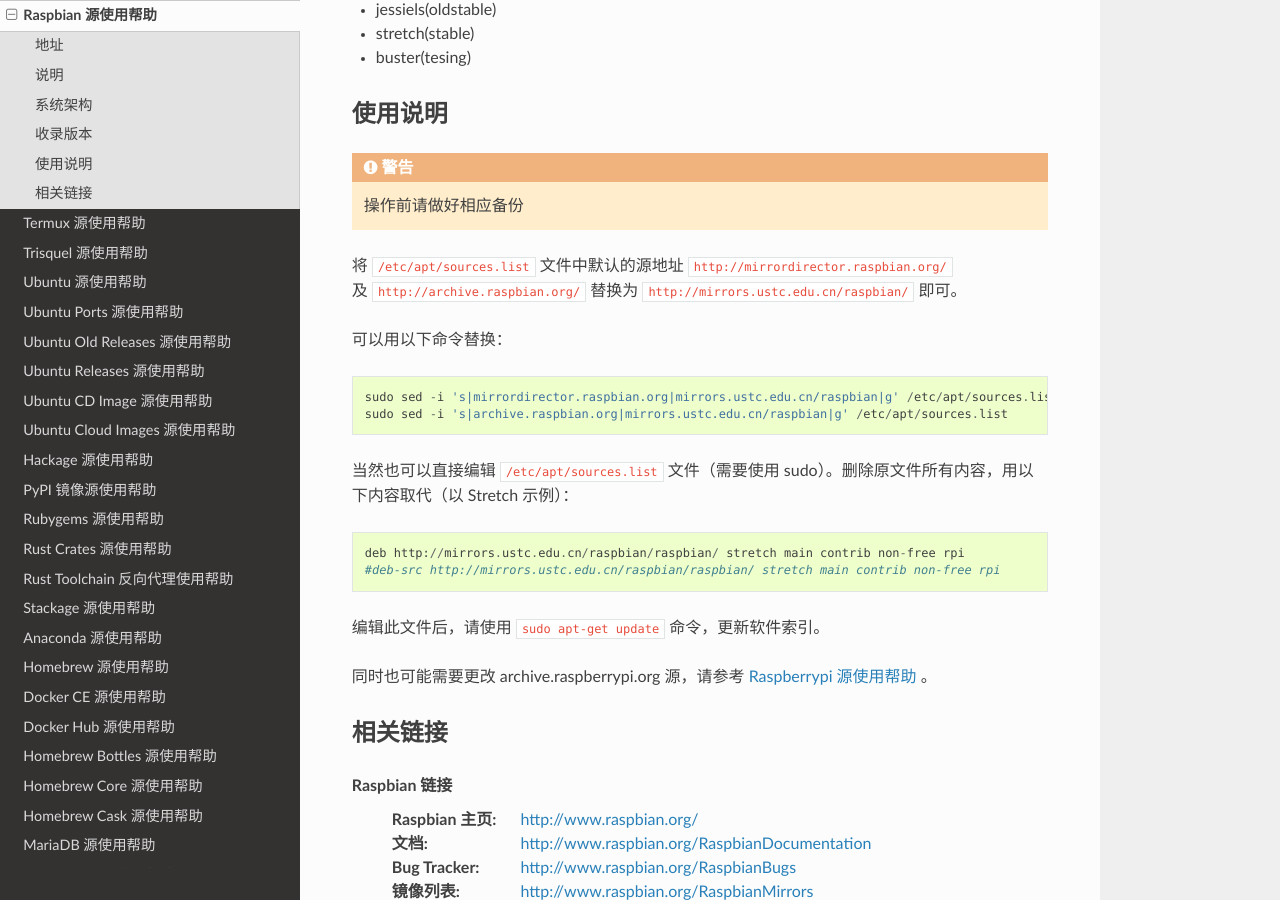
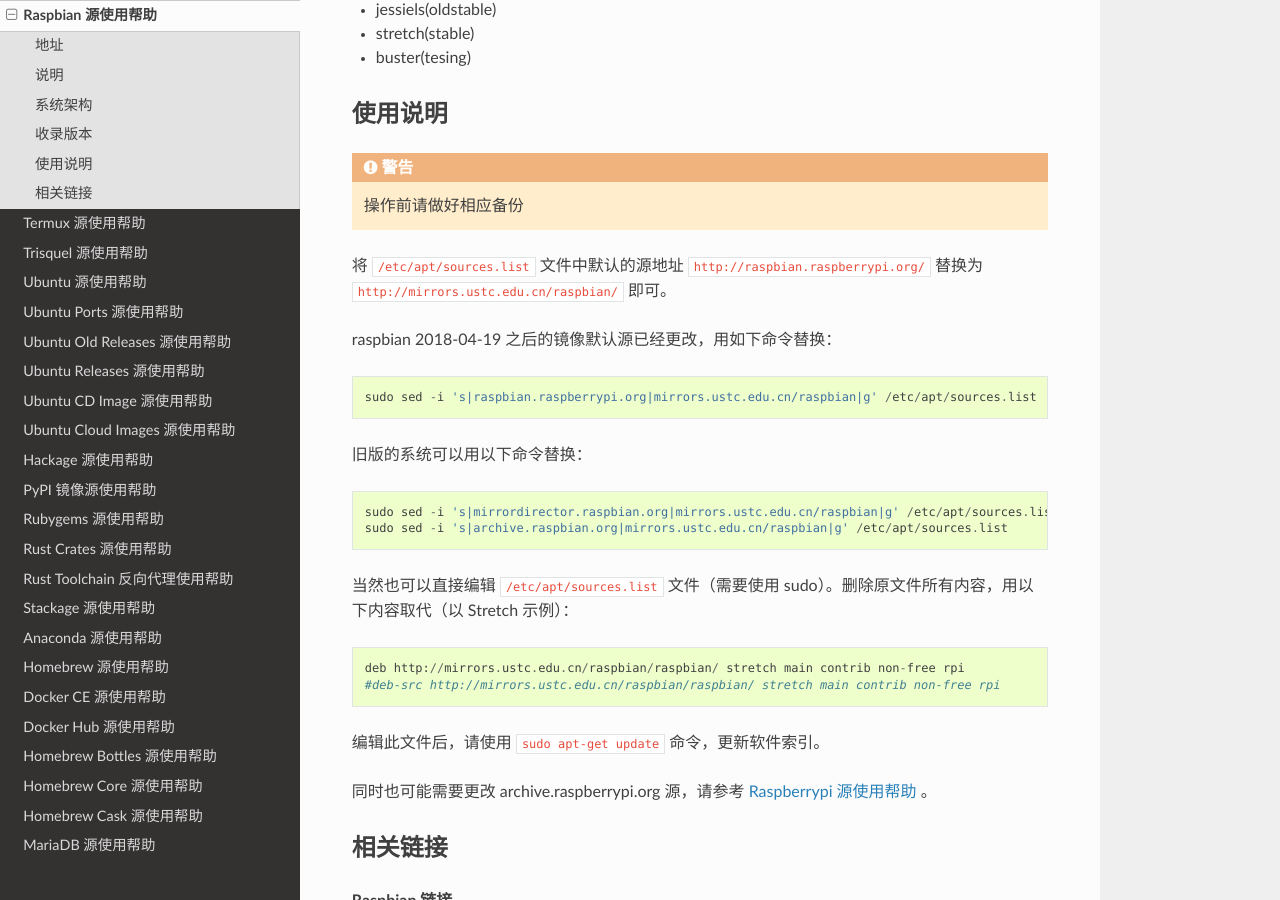
Before and after one commit to ustclug/mirrorhelp, a Sphinx documentation site: the page built from source/raspbian.rst, in a window 1280 px wide and 900 px high, scrolled down 574 px. Built offline with Sphinx 7.4.7 and the Read the Docs theme 2.0.0, drawn with Linux system fonts in a browser that asks for light colours; pages that are not in the unit, such as notebooks, are missing from menus.

Commit message:
更新 raspbian 镜像帮助 (#106)
* Update raspbian.rst

* Update contributor.rst

```diff
--- a/source/contributor.rst
+++ b/source/contributor.rst
@@ -22,6 +22,7 @@
 * Red54
 * rewqazxv
 * volltin
+* yangxuan8282
 * ykla
 * zhsj
 * zmlcc
--- a/source/raspbian.rst
+++ b/source/raspbian.rst
@@ -31,15 +31,21 @@
 .. warning::
     操作前请做好相应备份
 
-将 :file:`/etc/apt/sources.list` 文件中默认的源地址 ``http://mirrordirector.raspbian.org/`` 及 ``http://archive.raspbian.org/``
-替换为 ``http://mirrors.ustc.edu.cn/raspbian/`` 即可。
+将 :file:`/etc/apt/sources.list` 文件中默认的源地址 ``http://raspbian.raspberrypi.org/`` 替换为 ``http://mirrors.ustc.edu.cn/raspbian/`` 即可。
 
-可以用以下命令替换：
+raspbian 2018-04-19 之后的镜像默认源已经更改，用如下命令替换：
+
+::
+
+  sudo sed -i 's|raspbian.raspberrypi.org|mirrors.ustc.edu.cn/raspbian|g' /etc/apt/sources.list
+
+旧版的系统可以用以下命令替换：
 
 ::
 
   sudo sed -i 's|mirrordirector.raspbian.org|mirrors.ustc.edu.cn/raspbian|g' /etc/apt/sources.list
   sudo sed -i 's|archive.raspbian.org|mirrors.ustc.edu.cn/raspbian|g' /etc/apt/sources.list
+
 
 当然也可以直接编辑 :file:`/etc/apt/sources.list` 文件（需要使用 sudo）。删除原文件所有内容，用以下内容取代（以 Stretch 示例）：
 
```
